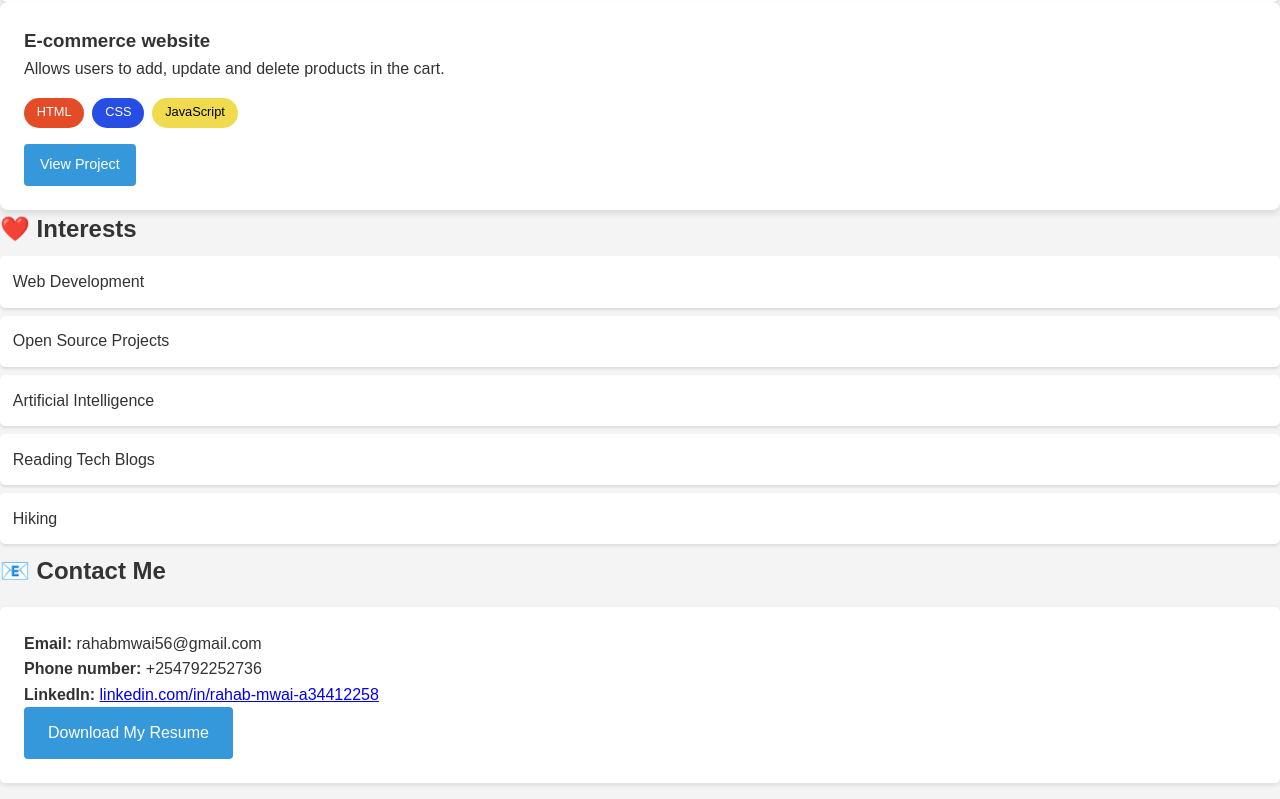
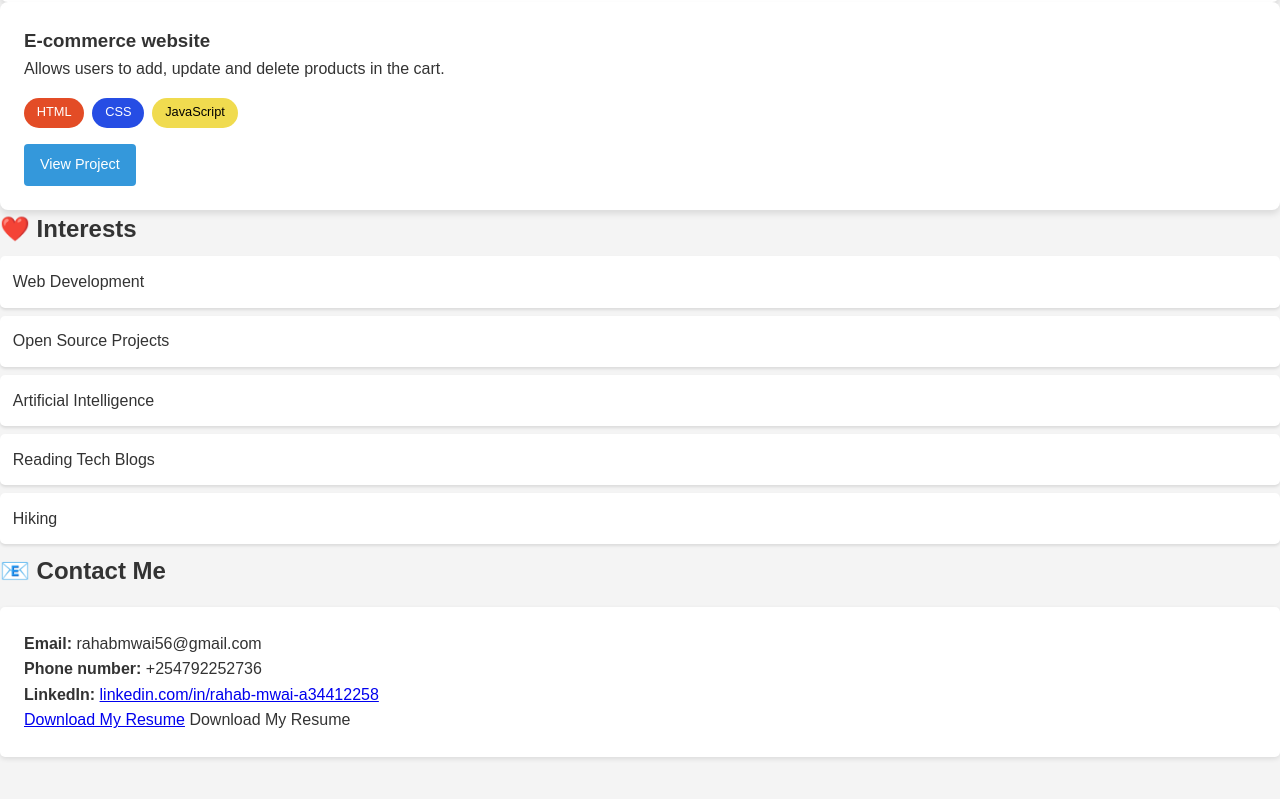
Before and after one commit to Rahab19/PLP-portfolio-Hackathon-1, a plain HTML site: page index.html in a window 1280 px wide. Shown: the part 1945-2744 px from the top of the page. After the commit the page ends 2718 px from the top, so only its background shows below. Drawn offline with Linux system fonts and the light colour scheme; a script that the page names is missing.

Commit message:
updated resume

```diff
--- a/index.html
+++ b/index.html
@@ -159,7 +159,8 @@
                 </a>
             </p>
             <div class="resume-download">
-                <a href="/resume.pdf" download class="resume-button">
+                <a href="resume.pdf" download>Download My Resume</a>
+
                     Download My Resume
                 </a>
             </div>
```
